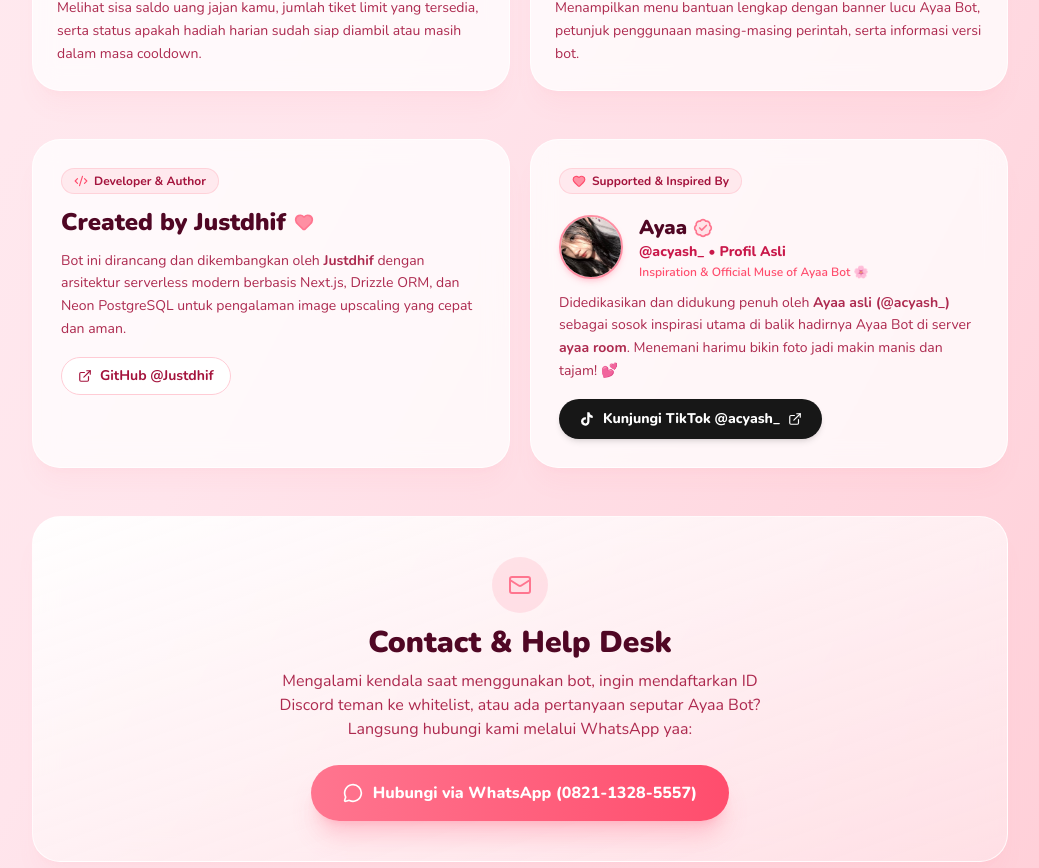
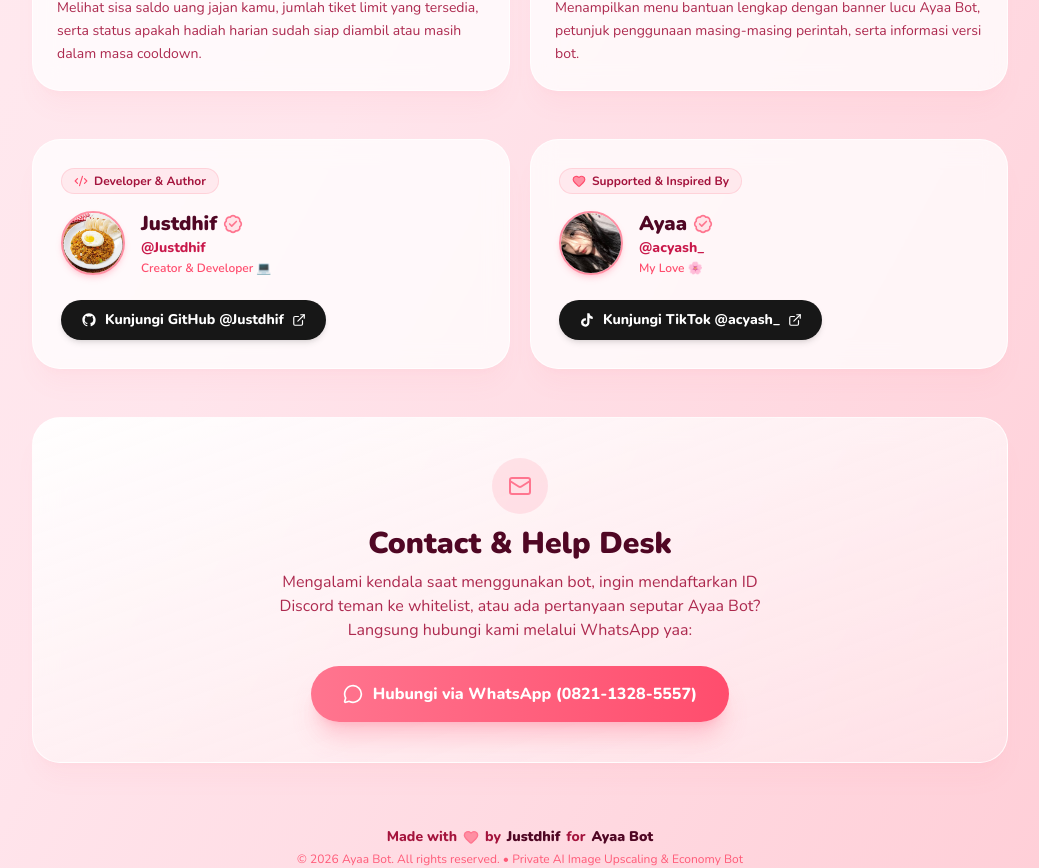
Before and after one commit to Justdhif/ayaabot, a Next.js app: page / in a window 1280 px wide. Shown: the part 1398-2266 px from the top of the page, without its empty margins (120-1159 px from the left). Built offline with nearby package versions, Linux system fonts and the light colour scheme.

Commit message:
style: standardize created by card layout, add spacing, and balance card height

```diff
--- a/src/components/home-page-client.tsx
+++ b/src/components/home-page-client.tsx
@@ -270,41 +270,67 @@ export function HomePageClient() {
         <div className="max-w-5xl mx-auto px-6">
           <div className="grid grid-cols-1 md:grid-cols-2 gap-5">
             {/* Created By Card */}
-            <Card className="p-7">
-              <Badge variant="pink" className="mb-3">
+            <Card className="p-7 flex flex-col justify-between">
+              <div>
+                <Badge variant="pink" className="mb-4">
                   <Code2 className="w-3.5 h-3.5 text-pink-600" />
                   <span>Developer &amp; Author</span>
                 </Badge>
-              <h3 className="text-xl sm:text-2xl font-black text-pink-950 mb-3 flex items-center gap-2">
-                <span>Created by Justdhif</span>
-                <Heart className="w-5 h-5 text-pink-500 fill-pink-400" />
-              </h3>
-              <p className="text-sm text-pink-800/90 font-medium leading-relaxed mb-4">
-                Bot ini dirancang dan dikembangkan oleh <strong>Justdhif</strong> dengan arsitektur
-                serverless modern berbasis Next.js, Drizzle ORM, dan Neon PostgreSQL untuk
-                pengalaman image upscaling yang cepat dan aman.
-              </p>
+
+                <div className="flex items-center gap-4">
+                  <div className="relative w-16 h-16 sm:w-18 sm:h-18 rounded-full overflow-hidden border-2 border-pink-400 shadow-md shadow-pink-500/25 shrink-0">
+                    <Image
+                      src="/justdhif.png"
+                      alt="Justdhif Profile"
+                      fill
+                      className="object-cover"
+                      sizes="72px"
+                    />
+                  </div>
                   <div>
+                    <div className="flex items-center gap-1.5">
+                      <h4 className="text-xl font-black text-pink-950">Justdhif</h4>
+                      <BadgeCheck className="w-5 h-5 text-pink-500 fill-pink-100" />
+                    </div>
+                    <div className="text-sm text-pink-700 font-extrabold">
+                      @Justdhif
+                    </div>
+                    <div className="text-xs text-pink-600 font-semibold mt-0.5">
+                      Creator &amp; Developer 💻
+                    </div>
+                  </div>
+                </div>
+              </div>
+
+              <div className="mt-6">
                 <a
                   href="https://github.com/Justdhif"
                   target="_blank"
                   rel="noreferrer"
-                  className="inline-flex items-center gap-2 bg-white/90 hover:bg-white text-pink-800 border border-pink-200 hover:border-pink-300 font-bold px-4 py-2 rounded-full text-xs sm:text-sm shadow-xs transition-all hover:-translate-y-0.5"
+                  className="inline-flex items-center gap-2 bg-neutral-900 hover:bg-neutral-800 text-white font-extrabold px-5 py-2.5 rounded-full text-xs sm:text-sm shadow-md transition-all hover:-translate-y-0.5"
                 >
+                  <svg className="w-4 h-4" viewBox="0 0 24 24" fill="currentColor">
+                    <path
+                      fillRule="evenodd"
+                      clipRule="evenodd"
+                      d="M12 2C6.477 2 2 6.484 2 12.017c0 4.425 2.865 8.18 6.839 9.504.5.092.682-.217.682-.483 0-.237-.008-.868-.013-1.703-2.782.605-3.369-1.343-3.369-1.343-.454-1.158-1.11-1.466-1.11-1.466-.908-.62.069-.608.069-.608 1.003.07 1.53 1.032 1.53 1.032.892 1.53 2.341 1.088 2.91.832.092-.647.35-1.088.636-1.338-2.22-.253-4.555-1.113-4.555-4.951 0-1.093.39-1.988 1.029-2.688-.103-.253-.446-1.272.098-2.65 0 0 .84-.27 2.75 1.026A9.564 9.564 0 0112 6.844c.85.004 1.705.115 2.504.337 1.909-1.296 2.747-1.027 2.747-1.027.546 1.379.202 2.398.1 2.651.64.7 1.028 1.595 1.028 2.688 0 3.848-2.339 4.695-4.566 4.943.359.309.678.92.678 1.855 0 1.338-.012 2.419-.012 2.747 0 .268.18.58.688.482A10.019 10.019 0 0022 12.017C22 6.484 17.522 2 12 2z"
+                    />
+                  </svg>
+                  <span>Kunjungi GitHub @Justdhif</span>
                   <ExternalLink className="w-3.5 h-3.5" />
-                  <span>GitHub @Justdhif</span>
                 </a>
               </div>
             </Card>
 
             {/* Supported By Card: Info Akun Aya */}
-            <Card className="p-7">
-              <Badge variant="pink" className="mb-3">
+            <Card className="p-7 flex flex-col justify-between">
+              <div>
+                <Badge variant="pink" className="mb-4">
                   <Heart className="w-3.5 h-3.5 text-pink-600 fill-pink-400" />
                   <span>Supported &amp; Inspired By</span>
                 </Badge>
 
-              <div className="flex items-center gap-4 my-2">
+                <div className="flex items-center gap-4">
                   <div className="relative w-16 h-16 sm:w-18 sm:h-18 rounded-full overflow-hidden border-2 border-pink-400 shadow-md shadow-pink-500/25 shrink-0">
                     <Image
                       src="/avatar.jpeg"
@@ -320,21 +346,16 @@ export function HomePageClient() {
                       <BadgeCheck className="w-5 h-5 text-pink-500 fill-pink-100" />
                     </div>
                     <div className="text-sm text-pink-700 font-extrabold">
-                    @acyash_ • Profil Asli
+                      @acyash_
                     </div>
                     <div className="text-xs text-pink-600 font-semibold mt-0.5">
-                    Inspiration &amp; Official Muse of Ayaa Bot 🌸
+                      My Love 🌸
+                    </div>
                   </div>
                 </div>
               </div>
 
-              <p className="text-sm text-pink-800/90 font-medium leading-relaxed mt-3 mb-4">
-                Didedikasikan dan didukung penuh oleh <strong>Ayaa asli (@acyash_)</strong> sebagai
-                sosok inspirasi utama di balik hadirnya Ayaa Bot di server <strong>ayaa room</strong>.
-                Menemani harimu bikin foto jadi makin manis dan tajam! 💕
-              </p>
-
-              <div>
+              <div className="mt-6">
                 <a
                   href="https://www.tiktok.com/@acyash_?_r=1&_t=ZS-99lvQg26geC"
                   target="_blank"
```
Also changed, not shown: public/justdhif.png (added). Lines whose indentation alone changed are shown as unchanged.
